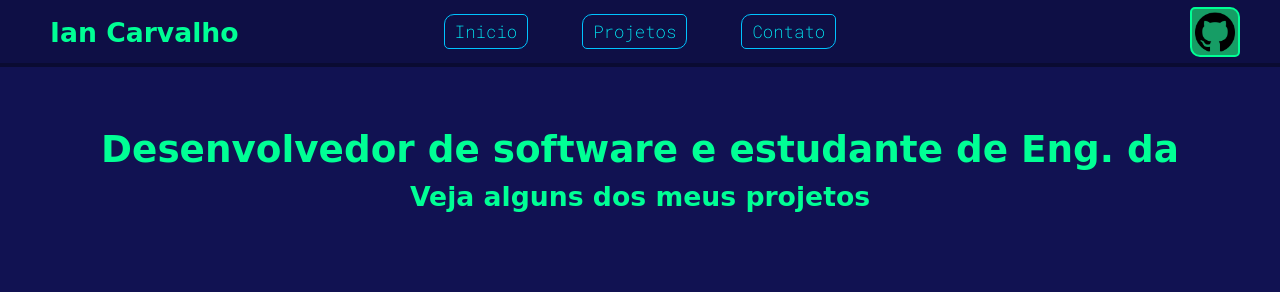
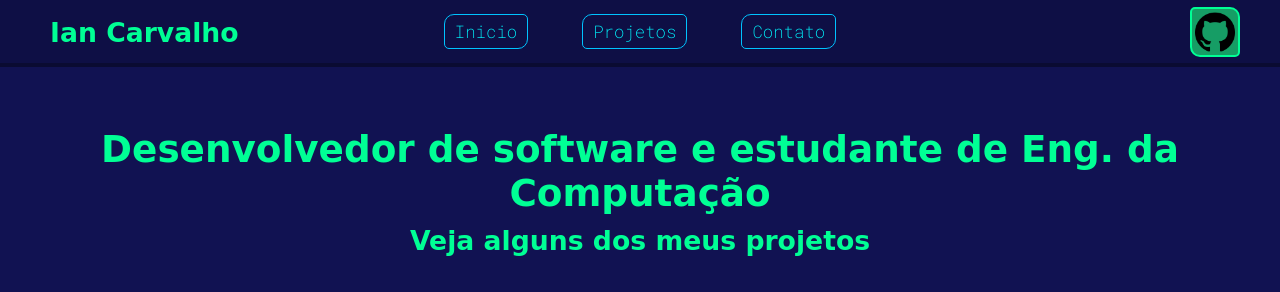
Before and after one commit to O-ian-carvalho/Ian-Dev, a plain HTML site: page index.html in a window 1280 px wide. Shown: the top 292 px of the page. Drawn offline with Linux system fonts and the light colour scheme; grey boxes are pictures that could not be loaded; a web font is replaced by a local one.

Commit message:
Update index.html

```diff
--- a/index.html
+++ b/index.html
@@ -32,7 +32,7 @@
     <main>
 
         <section class="start">
-            <h2>Desenvolvedor de software e estudante de Eng. da  </br> <span style="margin-top: 20px; font-size: 20pt;">Veja alguns dos meus projetos</span></h2>
+            <h2>Desenvolvedor de software e estudante de Eng. da Computação  </br> <span style="margin-top: 20px; font-size: 20pt;">Veja alguns dos meus projetos</span></h2>
 
             <div id="trabalhos" class="exdivs">
 
```
